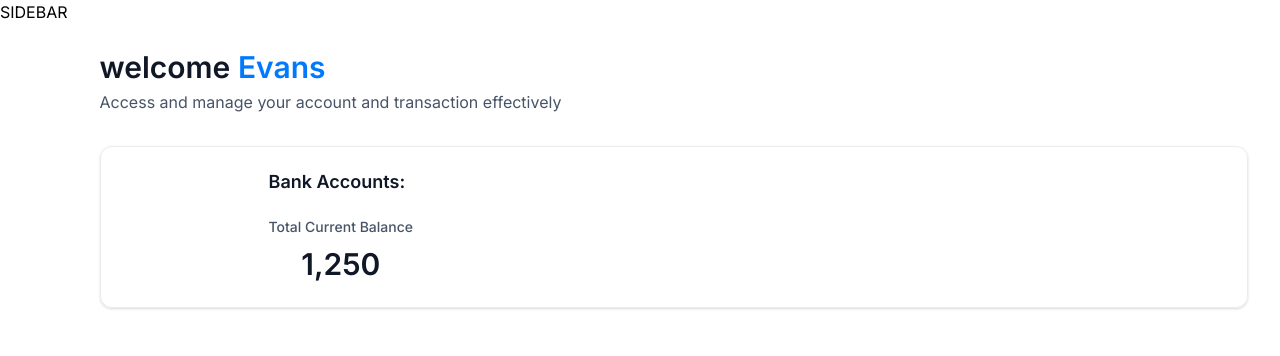
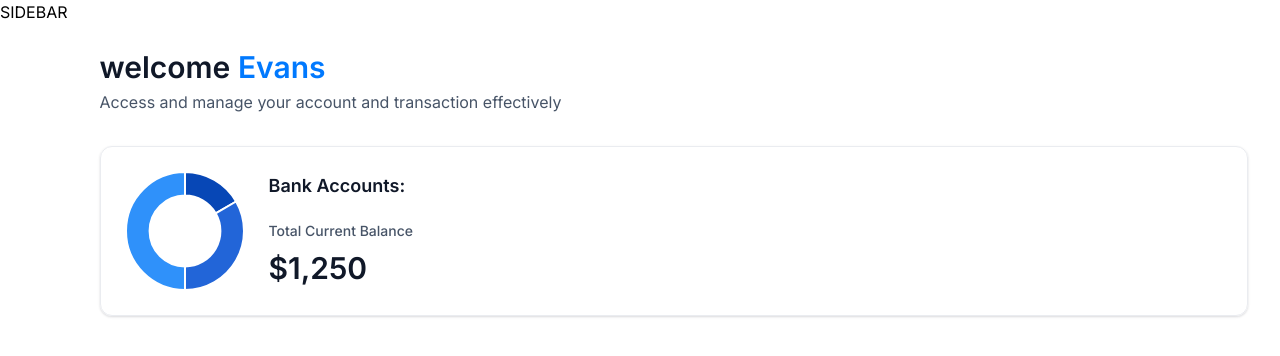
Before and after one commit to dedane/Bankify, a Next.js app: page / in a window 1280 px wide. Shown: the top 356 px of the page. Built offline with nearby package versions, Linux system fonts and the light colour scheme.

Commit message:
added-charts

```diff
--- a/components/TotalBalanceBox.tsx
+++ b/components/TotalBalanceBox.tsx
@@ -2,15 +2,16 @@
 import { formatAmount } from '../lib/utils'
 import CountUp from 'react-countup'
 import AnimatedCounter from './ui/AnimatedCounter'
+import DoughnutChart from './ui/DoughnutChart'
 
 
 const TotalBalanceBox = ({
     accounts = [], totalBanks, totalCurrentBalance
 }: TotalBalanceBoxProps) => {
   return (
-    <section className='total-balance'>
+    <section className="total-balance">
     <div className='total-balance-chart'>
-        {/*Doughnut chart*/}
+       <DoughnutChart accounts={accounts} />
     </div>
     <div className="flex flex-col gap-6">
         <h2 className="header-2">
@@ -21,10 +22,10 @@
                 Total Current Balance
             </p>
 
-            <p className='total-balance-amount flex-center gap-2'>
+            <div className='total-balance-amount flex-center gap-2'>
                 <AnimatedCounter amount={totalCurrentBalance} />
 
-            </p>
+            </div>
         </div>
     </div>
     </section>
--- a/components/ui/AnimatedCounter.tsx
+++ b/components/ui/AnimatedCounter.tsx
@@ -6,8 +6,12 @@
 
 const AnimatedCounter = ({amount}: {amount: number}) => {
   return (
-    <div>
-        <CountUp end={amount} />
+    <div className='w-full'>
+        <CountUp
+
+        decimal=','
+        prefix='$'
+        end={amount} />
     </div>
   )
 }
--- /dev/null
+++ b/components/ui/DoughnutChart.tsx
@@ -0,0 +1,33 @@
+"use client"
+import { Chart as ChartJS, ArcElement, Tooltip, Legend } from "chart.js";
+import { Doughnut } from "react-chartjs-2";
+
+ChartJS.register(ArcElement, Tooltip, Legend);
+
+const DoughnutChart = ({accounts}: DoughnutChartProps) => {
+    const data = {
+        datasets: [
+            {
+                label: 'Banks',
+                data: [1250, 2500, 3750],
+                backgroundColor: ['#0747b6', '#2265d8', '#2f91fa']
+            }
+        ],
+
+        labels: ['Bank 1', 'Bank 2', 'Bank 3']
+    }
+  return <Doughnut
+        data={data}
+        options={{
+           cutout: '60%',
+           plugins: {
+            legend: {
+                display: false
+            }
+           }
+        }}
+     />
+
+}
+
+export default DoughnutChart
--- a/package.json
+++ b/package.json
@@ -9,12 +9,14 @@
     "lint": "next lint"
   },
   "dependencies": {
+    "chart.js": "^4.4.3",
     "class-variance-authority": "^0.7.0",
     "clsx": "^2.1.1",
     "lucide-react": "^0.399.0",
     "next": "14.2.4",
     "query-string": "^9.0.0",
     "react": "^18",
+    "react-chartjs-2": "^5.2.0",
     "react-countup": "^6.5.3",
     "react-dom": "^18",
     "tailwind-merge": "^2.3.0",
```
Also changed, not shown: 1 other file (tests, documents, lock files or other folders).
